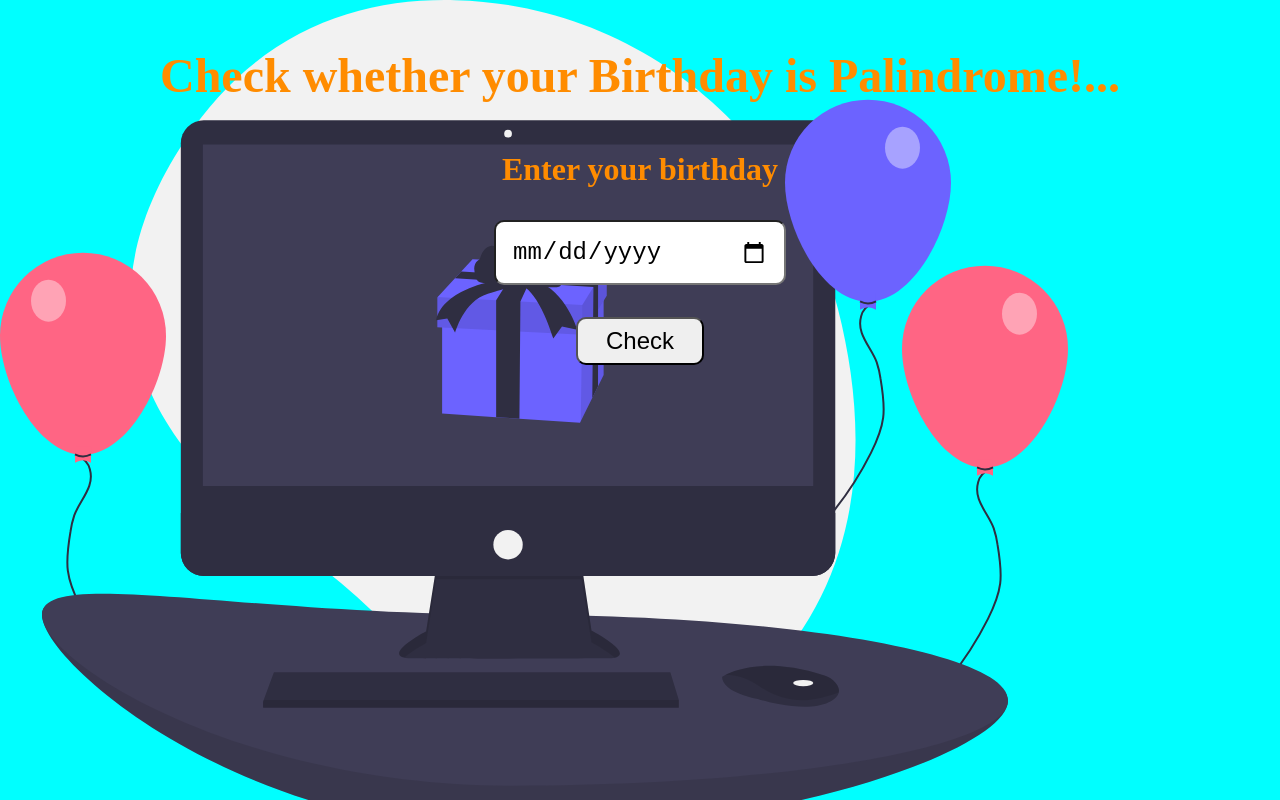
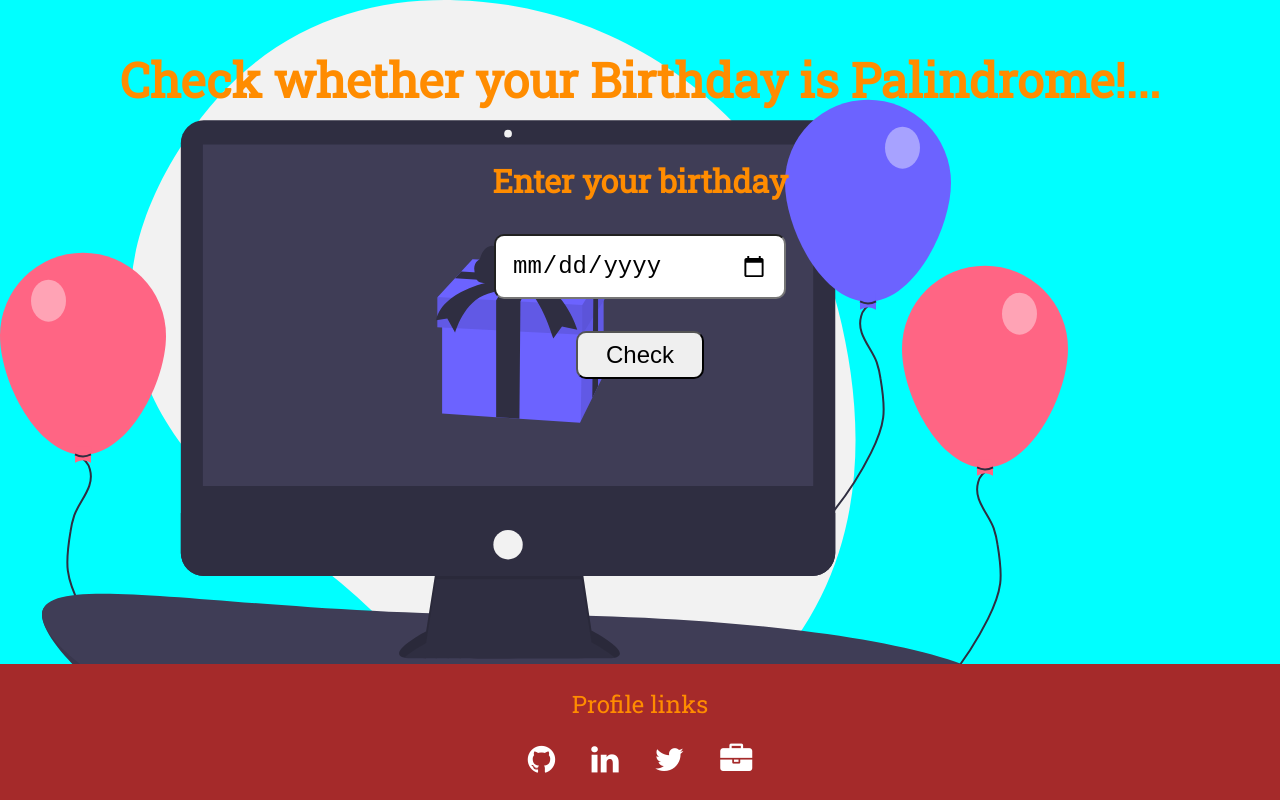
Before and after one commit to deekshithmd/Palindrome_Birthday, a plain HTML site: page index.html in a window 1280 px wide. Drawn offline with Linux system fonts and the light colour scheme.

Commit message:
refactor: complete

```diff
--- a/index.html
+++ b/index.html
@@ -4,6 +4,7 @@
     <meta charset="UTF-8">
     <meta http-equiv="X-UA-Compatible" content="IE=edge">
     <meta name="viewport" content="width=device-width, initial-scale=1.0">
+    <link rel="stylesheet" href="https://cdnjs.cloudflare.com/ajax/libs/font-awesome/4.7.0/css/font-awesome.min.css">
     <link rel="stylesheet" href="style.css">
     <title>Palindrome Birthday</title>
 </head>
@@ -16,5 +17,14 @@
         <div class="output"></div>
     </div>
     <script src="script.js"></script>
+    <footer>
+        <div class="footer-header">Profile links</div>
+        <div class="links">
+            <span><a class="link fa fa-github fa-2x" href="https://github.com/deekshithmd"></a></span>
+            <span><a class="link fa fa-linkedin fa-2x" href="https://in.linkedin.com/in/deekshith-m-d-42a306154"></a></span>
+            <span><a class="link fa fa-twitter fa-2x" href="http://twitter.com/deekshith_mogra"></a></span>
+            <span><a class="link fa fa-briefcase fa-2x" href="https://deekshithmdportfolio.netlify.app/"></a></span>
+        </div>
+    </footer>
 </body>
 </html>
--- a/style.css
+++ b/style.css
@@ -1,3 +1,5 @@
+@import url('https://fonts.googleapis.com/css2?family=Roboto+Slab&display=swap');
+
 *{
     margin: 0;
     padding: 0;
@@ -8,6 +10,7 @@ body{
     background-repeat: no-repeat;
     opacity: 1.5;
     color:darkorange;
+    font-family: 'Roboto Slab', serif;
 }
 .container{
     text-align: center;
@@ -44,3 +47,29 @@ button:hover{
     color: rgb(18, 32, 92);
     background-color: white;
 }
+
+footer{
+    bottom: 0;
+    position: fixed;
+    width: 100%;
+    height: 17vh;
+    background-color:brown;
+    bottom: 0;
+}
+.footer-header{
+    text-align: center;
+    margin:1.5rem;
+    font-size: 1.5rem;
+}
+.links{
+    display: block;
+    text-align: center;
+}
+.link{
+    text-decoration: none;
+    color: white;
+    padding: 0 1rem;
+}
+.link:hover{
+    color: black;
+}
```
